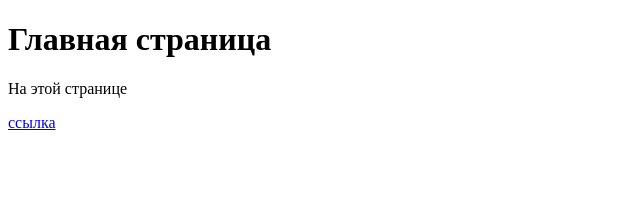
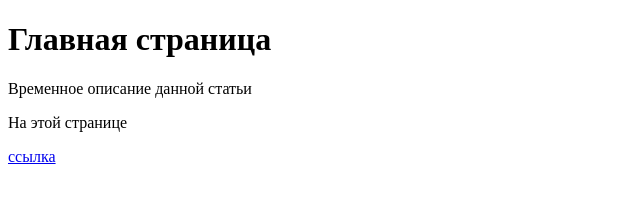
Before and after one commit to KostyaFadeev/origin, a plain HTML site: page index.html in a window 1280 px wide. Shown: the whole page, without its empty margins (0-640 px from the left). Drawn offline with Linux system fonts and the light colour scheme.

Commit message:
feat: added a paragraph with the text

```diff
--- a/index.html
+++ b/index.html
@@ -11,6 +11,9 @@
 <h1 class="title">
   Главная страница
 </h1>
+<p class="description">
+  Временное описание данной статьи
+</p>
 <main class="site-main">
   <p>На этой странице</p>
   <a href="/">ссылка</a>
```
